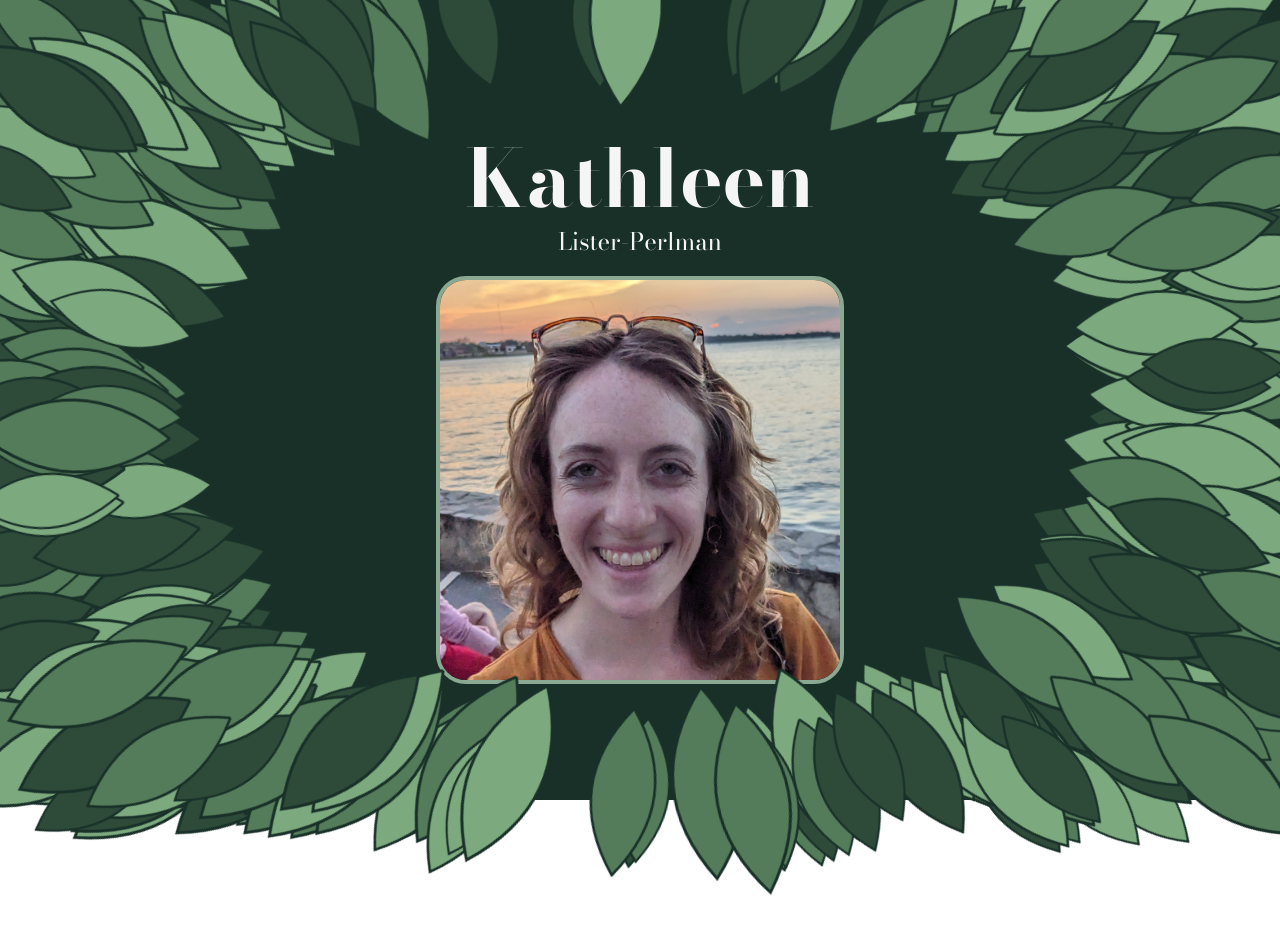
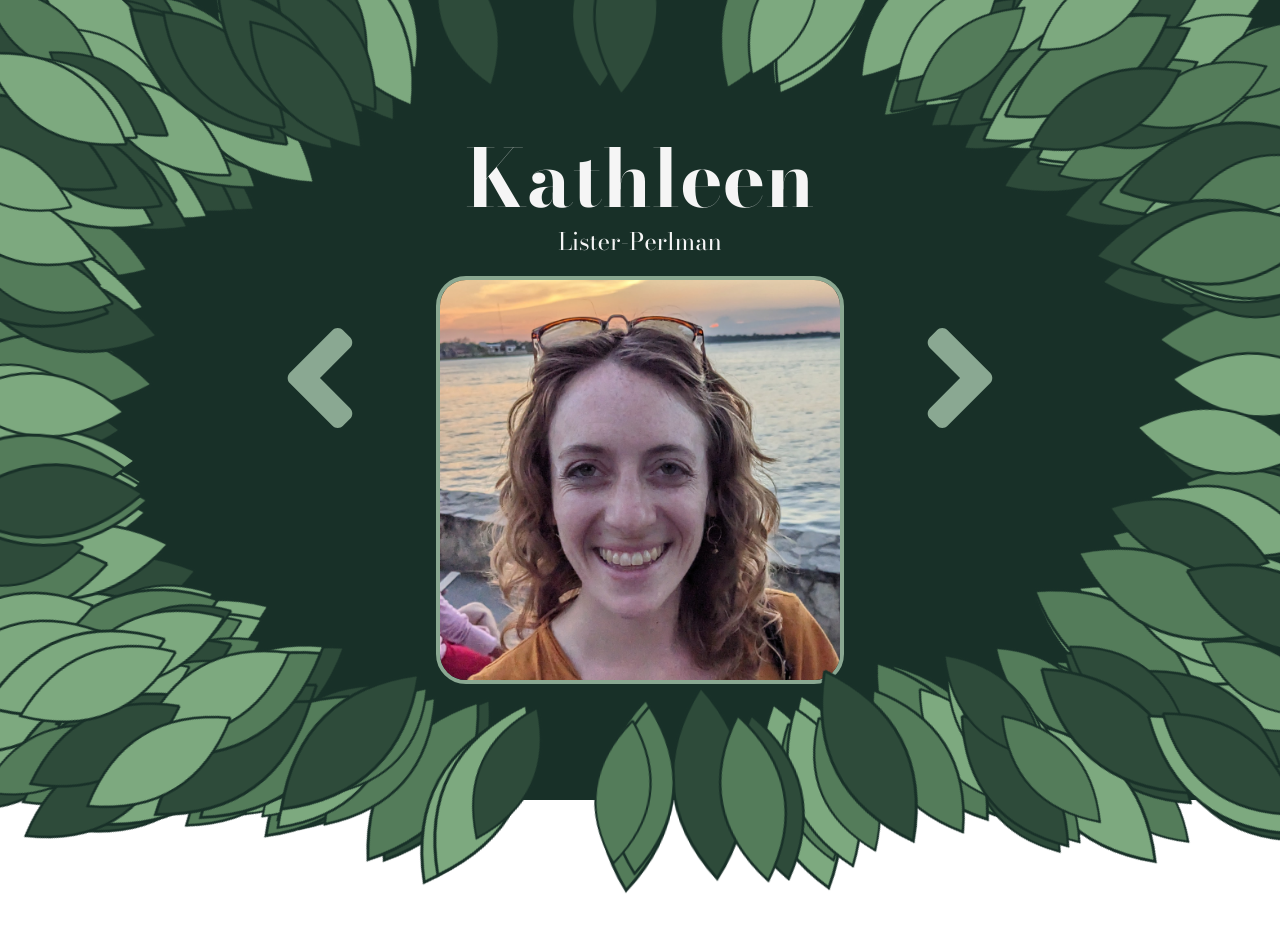
Before and after one commit to klister10/portfolio, a React (Create React App) app: page / in a window 1280 px wide. Shown: the top 934 px of the page. Built offline with nearby package versions, Linux system fonts and the light colour scheme.

Commit message:
added carousel component

```diff
--- a/package.json
+++ b/package.json
@@ -8,6 +8,7 @@
     "@testing-library/user-event": "^13.5.0",
     "react": "^18.2.0",
     "react-dom": "^18.2.0",
+    "react-icons": "^5.1.0",
     "react-scripts": "5.0.1",
     "sass": "^1.75.0",
     "web-vitals": "^2.1.4"
--- a/src/App.js
+++ b/src/App.js
@@ -1,6 +1,7 @@
 import './App.scss';
 import Leaf from './components/Leaf';
 import TitleCard from './components/TitleCard';
+import Carousel from './components/Carousel';
 import React, { useEffect, useState } from 'react';
 
 
@@ -59,7 +60,7 @@ function App() {
   const generateLeaves = () => {
     const density = 0.001; // adjust based on desired coverage
     const minLeafWidth = .1;
-    const maxLeafWidth = .5;
+    const maxLeafWidth = .2;
     let radiusX, radiusY;
     if(windowSize.width <= windowSize.height) {
       radiusX = windowSize.width / (2 + minLeafWidth); // Radius along the x-axis
@@ -94,13 +95,21 @@ function App() {
         leaves.push(Leaf({ posX, posY, angle }));
     }
     return leaves;
-};
+  };
+
+  const getCarouselContent = () => {
+    return [
+      <TitleCard />,
+    ];
+  }
 
 
   return (
     <div className="App">
       {generateLeaves()}
-      <TitleCard />
+      <Carousel>
+        {getCarouselContent()}
+      </Carousel>
     </div>
   );
 }
--- a/src/App.scss
+++ b/src/App.scss
@@ -27,3 +27,4 @@ Golden Amber (Accent) - #FFC107: Bright and eye-catching, this color can be used
 
 @import "./components/Leaf.scss";
 @import "./components/TitleCard.scss";
+@import "./components/Carousel.scss";
--- /dev/null
+++ b/src/components/Carousel.js
@@ -0,0 +1,26 @@
+import React, { useState } from 'react';
+import { FaAngleLeft } from "react-icons/fa";
+import { FaAngleRight } from "react-icons/fa";
+
+const Carousel = ({ children }) => {
+  console.log("children: ", children);
+  const [currentIndex, setCurrentIndex] = useState(0);
+
+  const goToPrevious = () => {
+    setCurrentIndex((prevIndex) => (prevIndex === 0 ? children.length - 1 : prevIndex - 1));
+  };
+
+  const goToNext = () => {
+    setCurrentIndex((prevIndex) => (prevIndex === children.length - 1 ? 0 : prevIndex + 1));
+  };
+
+  return (
+    <div className="carousel">
+      <div onClick={goToPrevious} className='navButton'><FaAngleLeft/></div>
+      <div className="carousel-content">{children[currentIndex]}</div>
+      <div onClick={goToNext} className='navButton'><FaAngleRight/></div>
+    </div>
+  );
+};
+
+export default Carousel;
--- /dev/null
+++ b/src/components/Carousel.scss
@@ -0,0 +1,18 @@
+.carousel{
+  display: flex;
+  flex-direction: row;
+  align-items: center;
+
+  .navButton{
+    color: $secondary-color;
+    font-size: 2vmin;
+    padding: 1vmin;
+    margin: 1vmin;
+    cursor: pointer;
+    font-size: 20vmin;
+  }
+
+  .navButton:hover{
+    color: $accent-color;
+  }
+}
```
Also changed, not shown: 1 other file (tests, documents, lock files or other folders).
